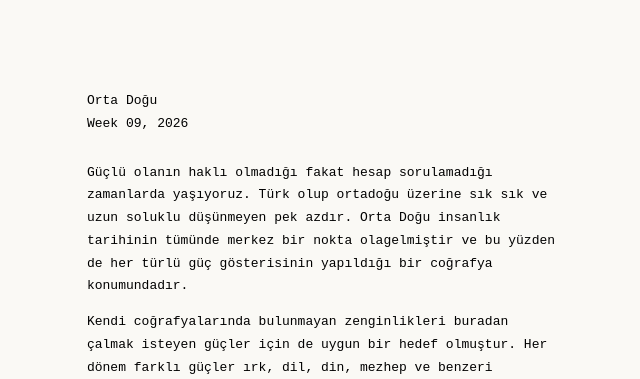
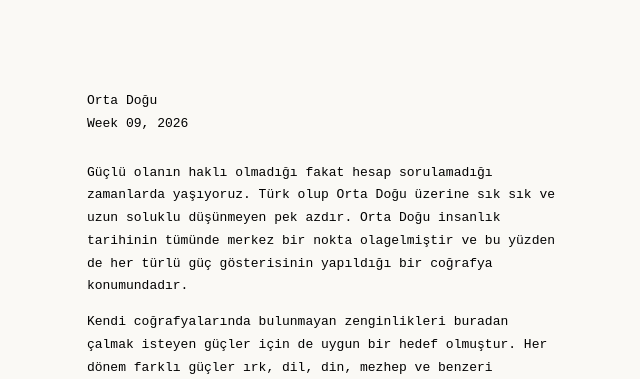
Before and after one commit to hayriartar/hayriartar.github.io, a Jekyll site: the page built from _posts/2026-03-03-ortadoğu.md, in a window 1280 px wide. Shown: the top 379 px of the page, without its empty margins (319-959 px from the left). Built offline with Jekyll 4.4.1, drawn with Linux system fonts in a browser that asks for light colours.

Commit message:
some changes

```diff
--- a/_posts/2026-03-03-ortadoğu.md
+++ b/_posts/2026-03-03-ortadoğu.md
@@ -6,7 +6,7 @@ categories: [blog]
 tag: []
 ---
 
-Güçlü olanın haklı olmadığı fakat hesap sorulamadığı zamanlarda yaşıyoruz. Türk olup ortadoğu üzerine sık sık ve uzun soluklu düşünmeyen pek azdır.
+Güçlü olanın haklı olmadığı fakat hesap sorulamadığı zamanlarda yaşıyoruz. Türk olup Orta Doğu üzerine sık sık ve uzun soluklu düşünmeyen pek azdır.
 Orta Doğu insanlık tarihinin tümünde merkez bir nokta olagelmiştir ve bu yüzden de her türlü güç gösterisinin yapıldığı bir coğrafya konumundadır.
 
 Kendi coğrafyalarında bulunmayan zenginlikleri buradan çalmak isteyen güçler için de uygun bir hedef olmuştur.
```
